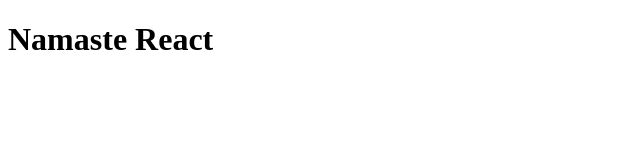
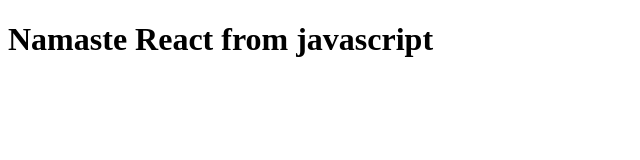
Before and after one commit to taraksh01/namaste-react, a plain HTML site: page index.html in a window 1280 px wide. Shown: the whole page, without its empty margins (0-640 px from the left). Drawn offline with Linux system fonts and the light colour scheme.

Commit message:
Namaste react using javascript

```diff
--- a/index.html
+++ b/index.html
@@ -1,13 +1,18 @@
 <!DOCTYPE html>
 <html lang="en">
-<head>
-  <meta charset="UTF-8">
-  <meta name="viewport" content="width=device-width, initial-scale=1.0">
-  <title>Namaste React</title>
-</head>
-<body>
-  <div id="root">
-    <h1>Namaste React</h1>
-  </div>
-</body>
+  <head>
+    <meta charset="UTF-8" />
+    <meta name="viewport" content="width=device-width, initial-scale=1.0" />
+    <title>Namaste React</title>
+  </head>
+  <body>
+    <div id="root"></div>
+    <script>
+      const heading = document.createElement("h1");
+      heading.textContent = "Namaste React from javascript";
+
+      const root = document.querySelector("#root");
+      root.appendChild(heading);
+    </script>
+  </body>
 </html>
```
